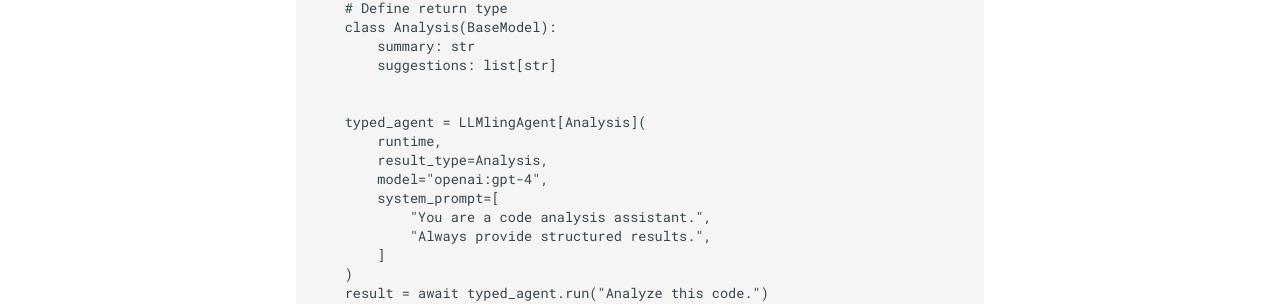
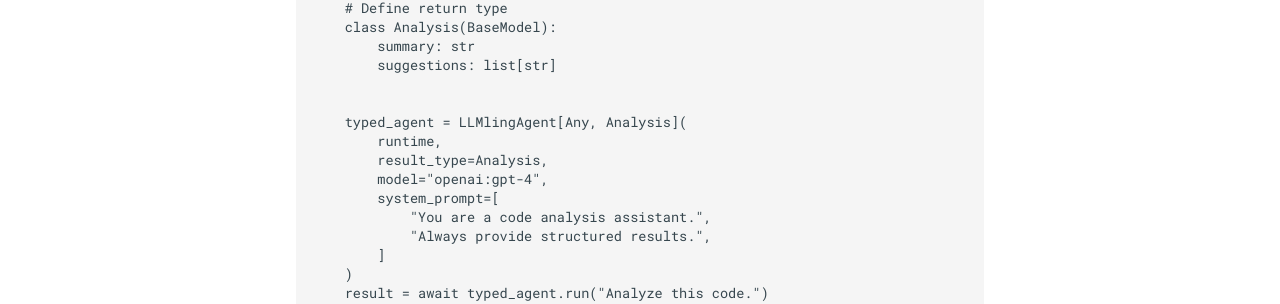
Before and after one commit to uk0/llmling-agent, an MkDocs documentation site: the page built from docs/agent.md, in a window 1280 px wide and 1400 px high, scrolled down 475 px. Shown: the part 566-870 px from the top of the window. Built offline with MkDocs 1.6.1 and Material for MkDocs 9.7.7, drawn with Linux system fonts in a browser that asks for light colours; comment, search, counter and statistics services are not loaded; some of the changed text lies outside the part shown.

Commit message:
chore: typing

````diff
--- a/docs/agent.md
+++ b/docs/agent.md
@@ -45,7 +45,7 @@
         suggestions: list[str]
 
 
-    typed_agent = LLMlingAgent[Analysis](
+    typed_agent = LLMlingAgent[Any, Analysis](
         runtime,
         result_type=Analysis,
         model="openai:gpt-4",
@@ -116,7 +116,7 @@
 Add custom tools and system prompts:
 
 ```python
-class CodeAgent(LLMlingAgent[Analysis]):
+class CodeAgent(LLMlingAgent[Any, Analysis]):
     def __init__(self, runtime: RuntimeConfig) -> None:
         super().__init__(
             runtime,
@@ -187,7 +187,7 @@
 The agent can handle runtime events:
 
 ```python
-class MyAgent(LLMlingAgent[str]):
+class MyAgent(LLMlingAgent[Any, str]):
     async def handle_event(self, event: Event) -> None:
         """Handle runtime events."""
         match event.type:
````
Also changed, not shown: 2 other files.
